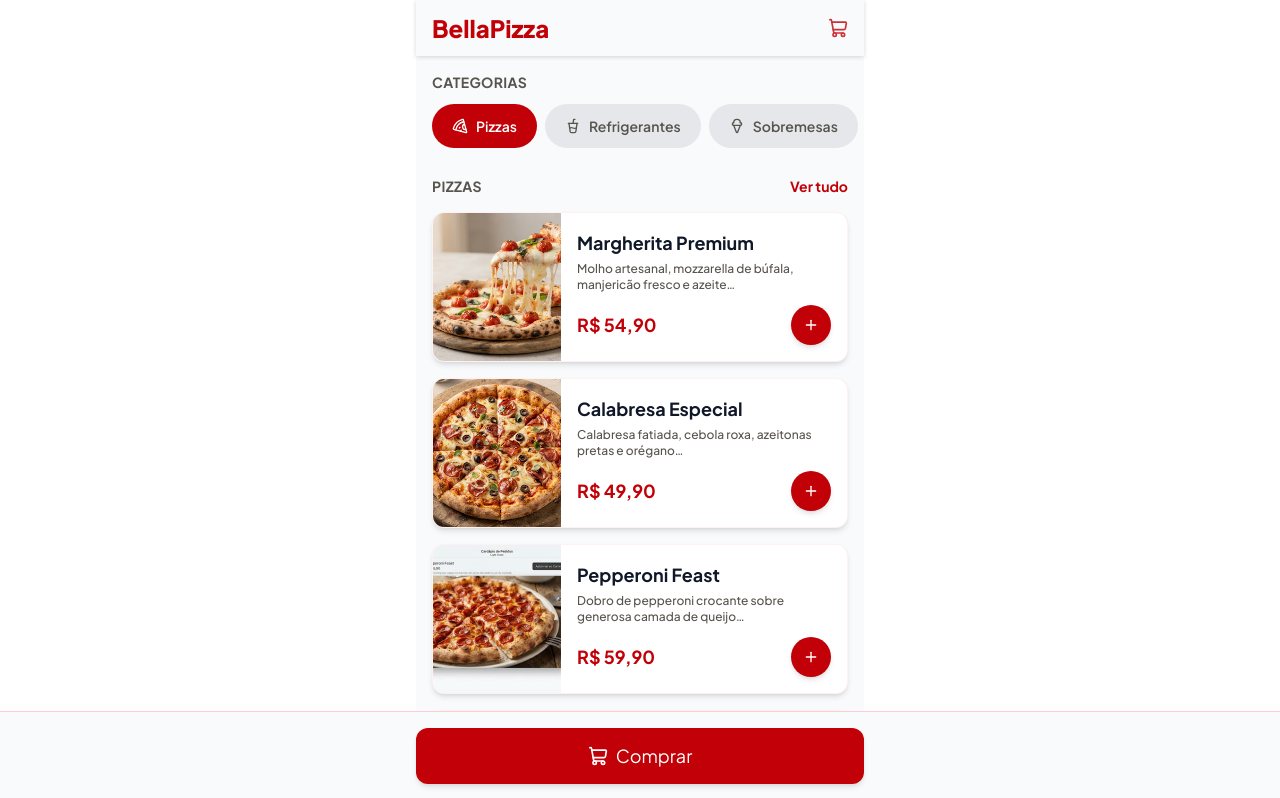
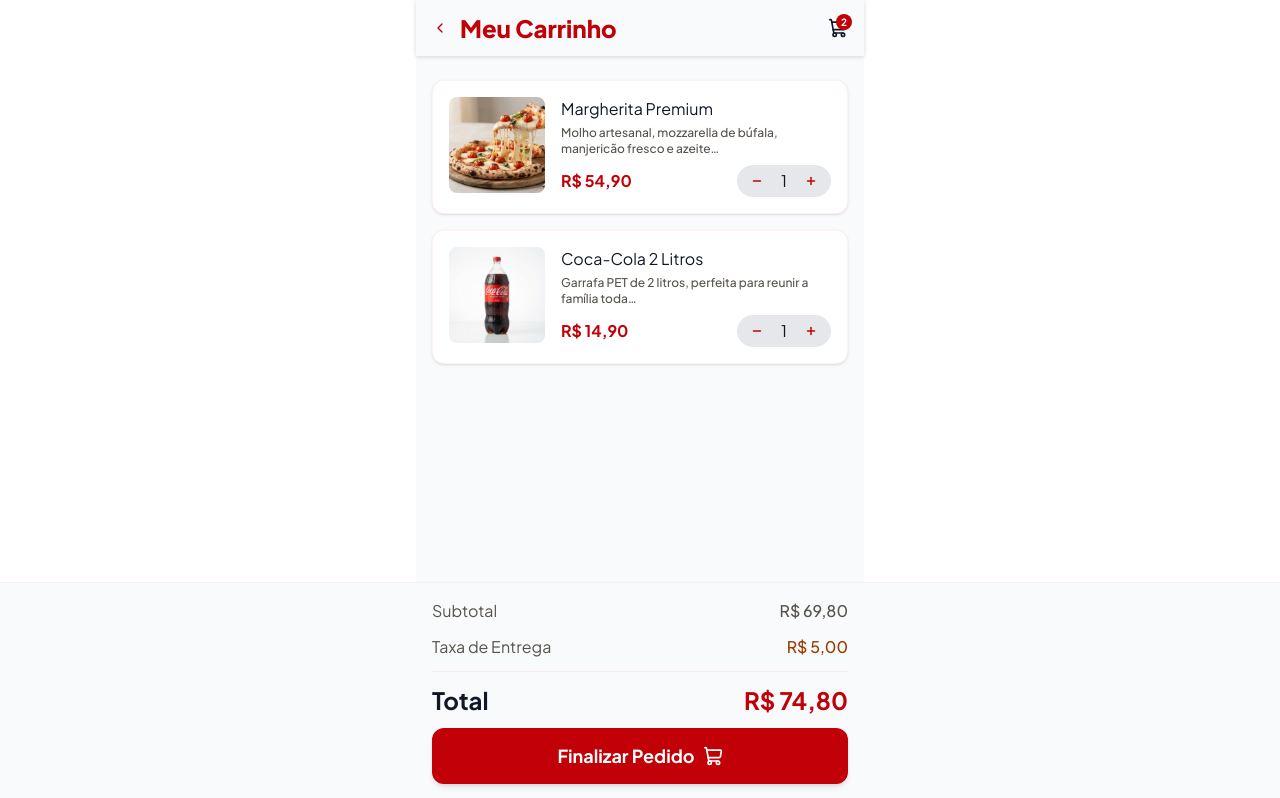
Before and after one commit to jonathan-castro-dev/bellapizza-client, a React (Vite) app: page / in a window 1280 px wide. Shown: the top 798 px of the page. Built offline with nearby package versions, Linux system fonts and the light colour scheme.

Commit message:
style: create cart page

```diff
--- a/src/app.tsx
+++ b/src/app.tsx
@@ -1,5 +1,5 @@
-import { MenuPage } from './pages/menu-page'
+import { CartPage } from './pages/cart-page'
 
 export function App() {
-  return <MenuPage />
+  return <CartPage />
 }
--- /dev/null
+++ b/src/components/cart-header.tsx
@@ -0,0 +1,22 @@
+import { ChevronLeft, ShoppingCart } from 'lucide-react'
+
+type CartHeaderProps = {
+  itemCount: number
+}
+
+export function CartHeader({ itemCount }: CartHeaderProps) {
+  return (
+    <header className="flex h-14 shrink-0 items-center justify-between bg-gray-50 px-4 drop-shadow-sm">
+      <div className="flex items-center gap-3">
+        <ChevronLeft className="size-4 text-red-700" aria-hidden="true" />
+        <h1 className="text-2xl font-extrabold text-red-700">Meu Carrinho</h1>
+      </div>
+      <div className="relative">
+        <ShoppingCart className="size-5 text-gray-900" aria-hidden="true" />
+        <span className="absolute -top-1 -right-1 flex size-4 items-center justify-center rounded-full bg-red-700 text-[10px] font-bold text-white">
+          {itemCount}
+        </span>
+      </div>
+    </header>
+  )
+}
--- /dev/null
+++ b/src/components/cart-item.tsx
@@ -0,0 +1,42 @@
+import { Minus, Plus } from 'lucide-react'
+import type { Product } from '../data/menu'
+
+type CartItemProps = {
+  product: Product
+  quantity: number
+}
+
+export function CartItem({ product, quantity }: CartItemProps) {
+  return (
+    <article className="flex gap-4 rounded-xl border border-rose-200/30 bg-white p-4 shadow-sm">
+      <img
+        src={product.image}
+        alt={product.name}
+        className="size-24 shrink-0 rounded-lg object-cover"
+      />
+      <div className="flex min-w-0 flex-1 flex-col justify-between">
+        <div className="flex flex-col gap-1">
+          <h3 className="text-base text-gray-900">{product.name}</h3>
+          <p className="line-clamp-2 text-xs font-medium text-stone-600">
+            {product.description}
+          </p>
+        </div>
+        <div className="flex items-center justify-between pt-2">
+          <span className="text-base font-bold text-red-700">{product.price}</span>
+          <div
+            className="flex items-center gap-3 rounded-full bg-gray-200 px-2 py-1"
+            aria-hidden="true"
+          >
+            <div className="flex size-6 items-center justify-center">
+              <Minus className="size-3 text-red-700" strokeWidth={3} />
+            </div>
+            <span className="text-base text-gray-900">{quantity}</span>
+            <div className="flex size-6 items-center justify-center">
+              <Plus className="size-3 text-red-700" strokeWidth={3} />
+            </div>
+          </div>
+        </div>
+      </div>
+    </article>
+  )
+}
--- /dev/null
+++ b/src/components/cart-summary.tsx
@@ -0,0 +1,36 @@
+import { ShoppingCart } from 'lucide-react'
+
+type CartSummaryProps = {
+  subtotal: string
+  deliveryFee: string
+  total: string
+}
+
+export function CartSummary({ subtotal, deliveryFee, total }: CartSummaryProps) {
+  return (
+    <footer className="fixed inset-x-0 bottom-0 border-t border-rose-200/30 bg-gray-50 shadow-lg">
+      <div className="mx-auto flex w-full max-w-md flex-col gap-3 p-4">
+        <div className="flex items-center justify-between">
+          <span className="text-base text-stone-600">Subtotal</span>
+          <span className="text-base font-medium text-stone-600">{subtotal}</span>
+        </div>
+        <div className="flex items-center justify-between">
+          <span className="text-base text-stone-600">Taxa de Entrega</span>
+          <span className="text-base font-medium text-amber-800">{deliveryFee}</span>
+        </div>
+        <hr className="border-rose-200/30" />
+        <div className="flex items-center justify-between">
+          <span className="text-2xl font-bold text-gray-900">Total</span>
+          <span className="text-2xl font-bold text-red-700">{total}</span>
+        </div>
+        <button
+          type="button"
+          className="flex h-14 w-full items-center justify-center gap-2 rounded-xl bg-red-700 text-lg font-bold text-white shadow-md"
+        >
+          Finalizar Pedido
+          <ShoppingCart className="size-5" aria-hidden="true" />
+        </button>
+      </div>
+    </footer>
+  )
+}
--- /dev/null
+++ b/src/pages/cart-page.tsx
@@ -0,0 +1,26 @@
+import { CartHeader } from '../components/cart-header'
+import { CartItem } from '../components/cart-item'
+import { CartSummary } from '../components/cart-summary'
+import { products } from '../data/menu'
+
+const margherita = products.find((product) => product.id === 'margherita-premium')!
+const cocaCola2Litros = products.find((product) => product.id === 'coca-cola-2-litro')!
+
+const cartItems = [
+  { product: margherita, quantity: 1 },
+  { product: cocaCola2Litros, quantity: 1 },
+]
+
+export function CartPage() {
+  return (
+    <div className="mx-auto flex min-h-screen w-full max-w-md flex-col bg-gray-50 pb-72">
+      <CartHeader itemCount={cartItems.length} />
+      <main className="flex flex-col gap-4 px-4 py-6">
+        {cartItems.map(({ product, quantity }) => (
+          <CartItem key={product.id} product={product} quantity={quantity} />
+        ))}
+      </main>
+      <CartSummary subtotal="R$ 69,80" deliveryFee="R$ 5,00" total="R$ 74,80" />
+    </div>
+  )
+}
```
